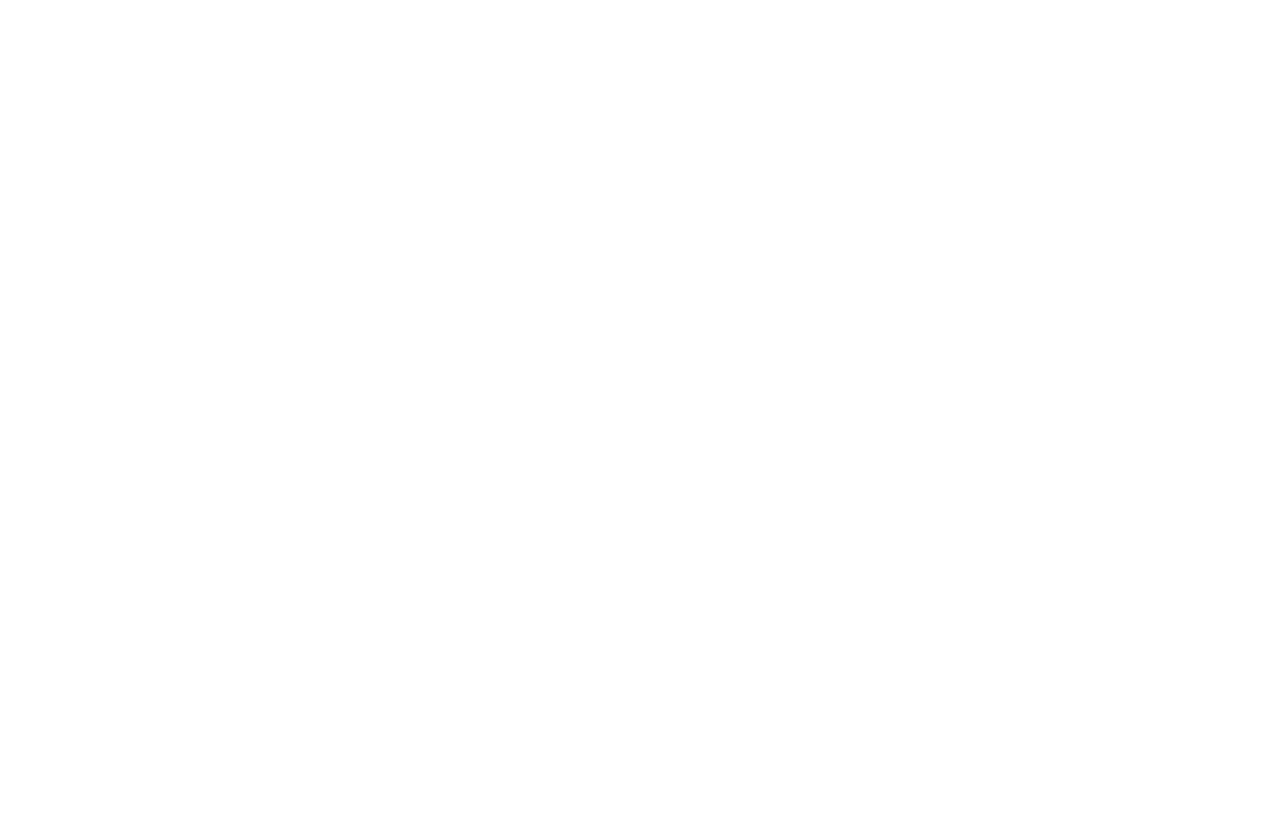
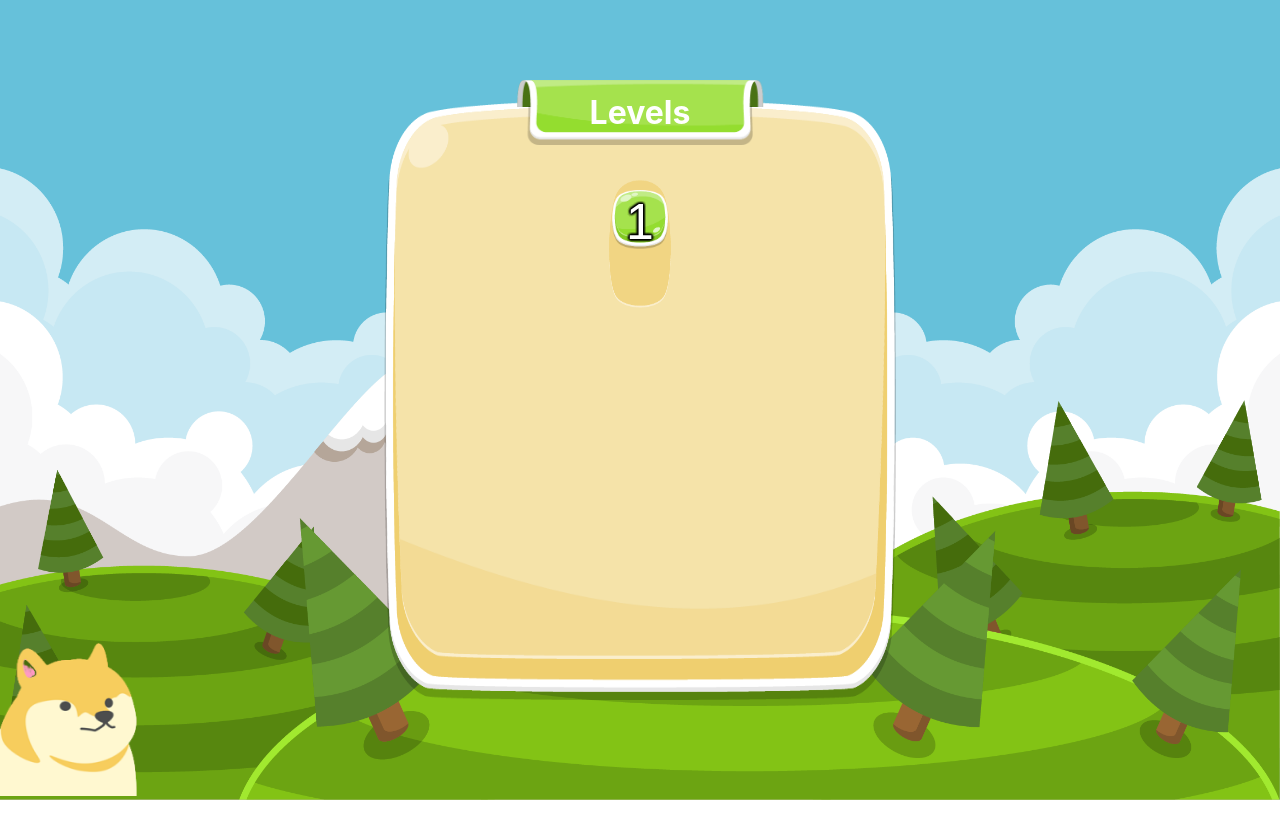
Before and after one commit to Vasile07/lexi-learn, a React (Create React App) app: page /lexi-learn/levels in a window 1280 px wide. Before the commit this address had no page. Shown: the top 838 px of the page. Before the commit the page ends 800 px from the top, so only its background shows below. Built offline with nearby package versions, Linux system fonts and the light colour scheme; a web font is replaced by a local one.

Commit message:
Add Level Provider and Prinde-l Pe Lexi Joc

```diff
--- a/package.json
+++ b/package.json
@@ -2,6 +2,7 @@
   "name": "lexi-learn",
   "version": "0.1.0",
   "private": true,
+  "homepage": "https://vasile07.github.io/lexi-learn/",
   "dependencies": {
     "@testing-library/jest-dom": "^5.17.0",
     "@testing-library/react": "^13.4.0",
@@ -16,7 +17,9 @@
     "start": "react-scripts start",
     "build": "react-scripts build",
     "test": "react-scripts test",
-    "eject": "react-scripts eject"
+    "eject": "react-scripts eject",
+    "predeploy": "npm run build",
+    "deploy": "gh-pages -d build"
   },
   "eslintConfig": {
     "extends": [
@@ -37,6 +40,7 @@
     ]
   },
   "devDependencies": {
+    "gh-pages": "^6.2.0",
     "prop-types": "^15.8.1"
   }
 }
--- /dev/null
+++ b/src/LevelsProvider.jsx
@@ -0,0 +1,21 @@
+import React, {createContext, useContext} from "react";
+
+const LevelsContext = createContext([]);
+
+export const LevelsProvider = ({children}) => {
+    const levels = [{number: 1, path: "/levels/invata-silabe"}];
+
+    return (
+        <LevelsContext.Provider value={levels}>
+            {children}
+        </LevelsContext.Provider>
+    );
+};
+
+export const useLevels = () => {
+    const context = useContext(LevelsContext);
+    if (!context) {
+        throw new Error("useLevels must be used within a LevelsProvider");
+    }
+    return context;
+};
--- a/src/components/Level.jsx
+++ b/src/components/Level.jsx
@@ -1,12 +1,17 @@
 import buttonBackground from "../assets/images/buttons/ButtonBackground.png"
 import button from "../assets/images/buttons/SmallButton.png"
+import {useNavigate} from "react-router-dom";
 
-export default function Level(properties) {
-    const level = properties.level;
+export default function Level({level, path}) {
+    const navigate = useNavigate();
+    const goToLevel = () => {
+        navigate(path);
+    }
+
     return (
         <div style={styles.levelContainer}>
             <img src={buttonBackground} style={styles.buttonBackground} alt="buttonBackground"></img>
-            <img src={button} style={styles.button} alt="button"></img>
+            <img src={button} style={styles.button} alt="button" onClick={goToLevel}></img>
             <p style={styles.text}>{level}</p>
         </div>
     )
--- a/src/components/Levels.jsx
+++ b/src/components/Levels.jsx
@@ -1,14 +1,15 @@
 import levelsBackground from "../assets/images/menu/Window.png";
 import ribbon from "../assets/images/menu/Ribbon.png";
 import Level from "./Level";
+import {useLevels} from "../LevelsProvider";
 
 export default function Levels() {
-    const levels = [1, 2, 3, 4, 5, 6, 7, 8, 9, 10]
+    const levels = useLevels();
 
-    const getLevelContainer = (levelNumber) => {
+    const getLevelContainer = (levelNumber, levelPath) => {
         return (
             <div style={{width: "15%", height: "20%"}}>
-                <Level level={levelNumber}/>
+                <Level level={levelNumber} path={levelPath}/>
             </div>
         )
     }
@@ -22,7 +23,7 @@
             </div>
             <div style={styles.levels}>
                 {
-                    levels.map(level => getLevelContainer(level))
+                    levels.map(level => getLevelContainer(level.number, level.path))
                 }
             </div>
         </div>
```
Also changed, not shown: src/App.js (+6 -2 lines), 1 other file (tests, documents, lock files or other folders).
